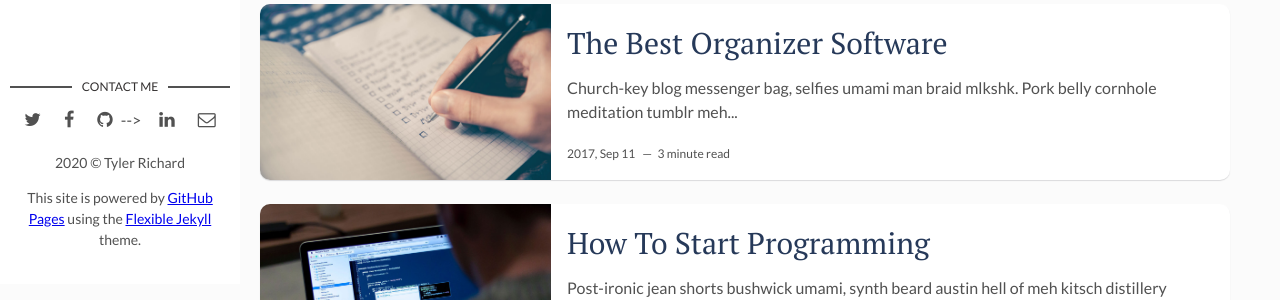
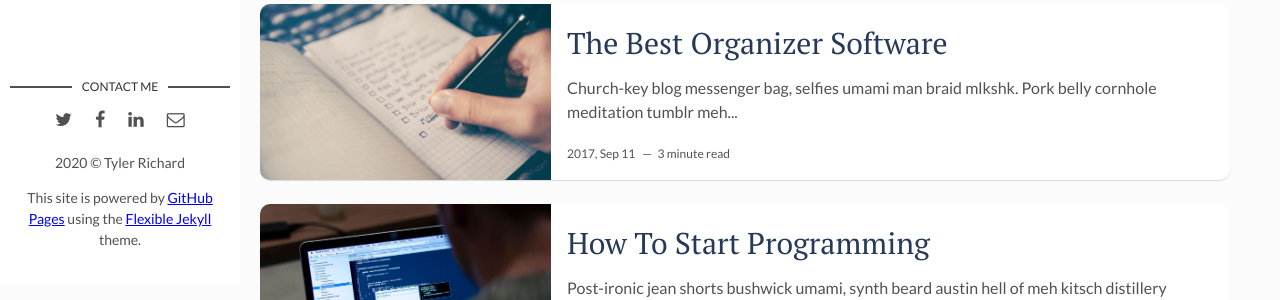
Before and after one commit to terrapax/terrapax.github.io, a Jekyll site: the page built from index.html, in a window 1280 px wide. Shown: the part 616-916 px from the top of the page. Built offline with Jekyll 4.4.1, drawn with Linux system fonts in a browser that asks for light colours; the list of posts is cut into pages by our own code.

Commit message:
remove github icon

```diff
--- a/_layouts/main.html
+++ b/_layouts/main.html
@@ -26,8 +26,8 @@ layout: default
         {% else %}
           <li><a href="https://facebook.com/" target="_blank"><i class="fa fa-facebook" aria-hidden="true"></i></a></li>
         {% endif %}
-        {% if site.social-github %}
-          <!-- <li class="github"><a href="http://github.com/{{site.social-github}}" target="_blank"><i class="fa fa-github"></i></a></li>
+          <!-- {% if site.social-github %}
+         <li class="github"><a href="http://github.com/{{site.social-github}}" target="_blank"><i class="fa fa-github"></i></a></li>
         {% else %}
           <li class="github"><a href="http://github.com/" target="_blank"><i class="fa fa-github" aria-hidden="true"></i></a></li>
         {% endif %} -->
```
